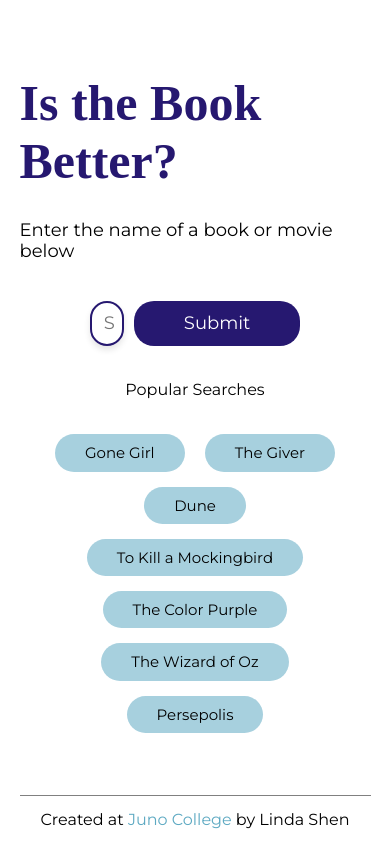
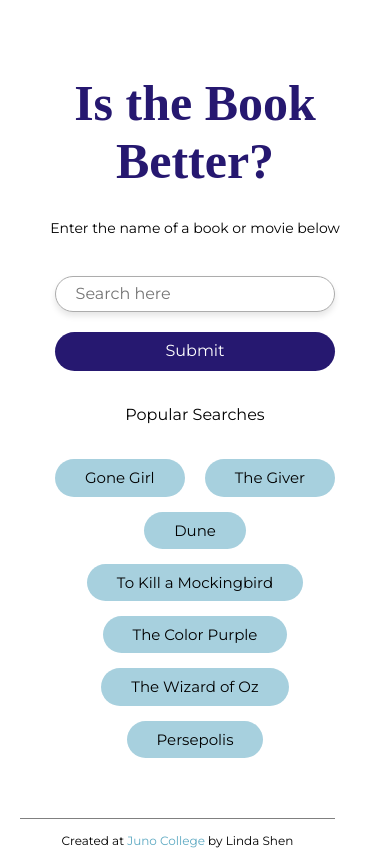
Before and after one commit to lindashendev/is-the-book-better, a React (Create React App) app: page / in a window 390 px wide. Built offline with nearby package versions, Linux system fonts and the light colour scheme; a web font is replaced by a local one.

Commit message:
Styling for popupp and media query

```diff
--- a/src/App.js
+++ b/src/App.js
@@ -34,7 +34,7 @@ function App() {
     <div className="App">
         <header>
         <div className="wrapper">
-          <h1 className="animate__flash">Is the Book Better?</h1>
+          <h1>Is the Book Better?</h1>
           <p>Enter the name of a book or movie below</p>
           <form action="#" onSubmit={handleSubmit}>
               <input value={userInput} type="text" onChange={handleChange} id="search" name="search" placeholder="Search here" required/>
--- a/src/components/MainResults.js
+++ b/src/components/MainResults.js
@@ -14,7 +14,6 @@ function MainResults({userQuery, setMatchFound, matchFound}) {
 
   useEffect(() => {
     setMatchFound(false);
-  // use axios to get results
     if (userQuery) {
         setIsLoading(true);
 
@@ -43,11 +42,13 @@ function MainResults({userQuery, setMatchFound, matchFound}) {
           const movieFound = movieResults.find(movie => {
             return re.test(movie.title);
           })
+
           if (movieFound) {
             const title = movieFound.title;
             const bookFound = bookResults.find(book => {
               return book.volumeInfo.title === title;
             })
+
             if (bookFound) {
               setMovieResult(movieFound);
               setBookResult(bookFound);
@@ -59,13 +60,21 @@ function MainResults({userQuery, setMatchFound, matchFound}) {
         Swal.fire({
           icon: 'error',
           title: 'Error',
-          text: 'We couldn\'t find a match. Please search again.'
+          width: '500',
+          customClass: {
+            popup: 'swal-show'
+          },
+          html: '<p>' + 'We couldn\'t find a match. Please search again.' + '<p>'
         })
       })).catch(() => {
         Swal.fire({
           icon: 'error',
+          width: '500',
+          customClass: {
+            popup: 'swal-show'
+          },
           title: 'Network Request Error',
-          text: 'We couldn\'t connect to our network.'
+          html: '<p>' + 'We couldn\'t connect to our network.' + '<p>'
         })
       });
     }
@@ -112,9 +121,9 @@ function MainResults({userQuery, setMatchFound, matchFound}) {
               </div>
 
               <RatingInfo description={ratingCompare}/>
-              <div className="info-card__save">
+              {/* <div className="info-card__save">
                   <button>Save This Result</button>
-              </div>
+              </div> */}
             </>
           }
         </div>
--- a/src/styles/sass/partials/_header.scss
+++ b/src/styles/sass/partials/_header.scss
@@ -12,9 +12,9 @@ input {
   font-family: 'Montserrat', sans-serif;
   width: 70%;
   box-shadow: rgba(0, 0, 0, 0.1) 0px 4px 6px;
-  border:2px solid $navyBlue;
+  border:1.5px solid $darkGrey;
+  padding-left: 12px;
   margin-right: 10px;
-  border-radius: 20px;
 }
 
 form {
@@ -27,14 +27,12 @@ form {
 input, button {
   font-size: 0.9rem;
   display: inline-block;
-  padding: 8px;
-  padding-left: 12px;
+  border-radius: 20px
 }
 
 button {
   font-family: 'Montserrat', sans-serif;
   border: none;
-  border-radius: 20px;
   padding: 8px 30px;
 }
 
@@ -43,3 +41,28 @@ input ~ button {
   background-color:  $navyBlue;
   padding: 12px 50px;
 }
+
+.btn-input {
+  text-align: center;
+  display: flex;
+  flex-direction: column;
+  align-items: center;
+  p {
+      font-size: 0.8rem;
+      margin: 35px 0;
+  }
+}
+
+.btn-group {
+  display: flex;
+  width: 80%;
+  flex-wrap: wrap;
+  column-gap: 20px;
+  row-gap: 15px;
+  justify-content: center;
+  button {
+      font-size: 0.75rem;
+      padding: 10px 30px;
+      background-color: lighten($primaryBlue, 20%);
+  }
+}
--- a/src/styles/sass/partials/_info-card.scss
+++ b/src/styles/sass/partials/_info-card.scss
@@ -33,8 +33,10 @@ main .info-card__container {
     p {
         font-size: 0.8rem;
     }
-    img {
+    .info-card__image {
+        border-radius: 2px;
         width: 40%;
+        box-shadow: rgba(100, 100, 111, 0.2) 0px 7px 29px 0px;
     }
     .info-card__overlay {
         p {
--- /dev/null
+++ b/src/styles/sass/partials/_media-queries.scss
@@ -0,0 +1,65 @@
+// media queries
+
+@media (max-width: 1024px) {
+    form {
+        input, button {
+            font-size: 0.8rem;
+        }
+        input {
+            padding: 8px 30px;
+            padding-left: 20px;
+        }
+        button {
+            padding: 10px 30px;
+        }
+    }
+    footer {
+        margin-top: 60px;
+        position: relative;
+        p {
+            font-size: 0.6rem;
+        }
+    }
+}
+
+@media (max-width: 768px) {
+    .info-card__results {
+        flex-direction: column;
+        align-items: center;
+        row-gap: 20px;
+        .info-card__image {
+            width: 80%;
+        }
+        .info-card {
+            width: 90%;
+        }
+    }
+}
+
+@media (max-width: 568px) {
+    form {
+        flex-direction: column;
+        row-gap: 20px;
+        width: 80%;
+        input {
+            width: 100%;
+        }
+    }
+
+    header {
+        h1 {
+            text-align: center;
+        }
+    }
+    p {
+        font-size: 0.7rem;
+    }
+}
+
+@media (max-width: 375px) {
+    .btn-group {
+        button {
+            font-size: 0.7rem;
+        }
+    }
+}
--- a/src/styles/sass/partials/_variables.scss
+++ b/src/styles/sass/partials/_variables.scss
@@ -1,4 +1,5 @@
 $primaryBlue: #5da9c2;
 $navyBlue: #261870;
 $primaryGreen: #ace8cd;
-$lightGrey: rgb(223, 223, 223);
+$darkGrey: #acacac;
+$lightGrey: #dfdfdf;
--- a/src/styles/sass/styles.css
+++ b/src/styles/sass/styles.css
@@ -279,9 +279,9 @@ input {
   font-family: "Montserrat", sans-serif;
   width: 70%;
   box-shadow: rgba(0, 0, 0, 0.1) 0px 4px 6px;
-  border: 2px solid #261870;
+  border: 1.5px solid #acacac;
+  padding-left: 12px;
   margin-right: 10px;
-  border-radius: 20px;
 }
 
 form {
@@ -294,14 +294,12 @@ form {
 input, button {
   font-size: 0.9rem;
   display: inline-block;
-  padding: 8px;
-  padding-left: 12px;
+  border-radius: 20px;
 }
 
 button {
   font-family: "Montserrat", sans-serif;
   border: none;
-  border-radius: 20px;
   padding: 8px 30px;
 }
 
@@ -309,6 +307,32 @@ input ~ button {
   color: white;
   background-color: #261870;
   padding: 12px 50px;
+}
+
+.btn-input {
+  text-align: center;
+  display: flex;
+  flex-direction: column;
+  align-items: center;
+}
+.btn-input p {
+  font-size: 0.8rem;
+  margin: 35px 0;
+}
+
+.btn-group {
+  display: flex;
+  width: 80%;
+  flex-wrap: wrap;
+  -moz-column-gap: 20px;
+       column-gap: 20px;
+  row-gap: 15px;
+  justify-content: center;
+}
+.btn-group button {
+  font-size: 0.75rem;
+  padding: 10px 30px;
+  background-color: #a7d0de;
 }
 
 main .info-card__container {
@@ -347,8 +371,10 @@ main .info-card__container {
 .info-card p {
   font-size: 0.8rem;
 }
-.info-card img {
+.info-card .info-card__image {
+  border-radius: 2px;
   width: 40%;
+  box-shadow: rgba(100, 100, 111, 0.2) 0px 7px 29px 0px;
 }
 .info-card .info-card__overlay p {
   display: none;
@@ -379,32 +405,6 @@ main .info-card__container {
           animation: slide;
   -webkit-animation-duration: 0.3s;
           animation-duration: 0.3s;
-}
-
-.btn-input {
-  text-align: center;
-  display: flex;
-  flex-direction: column;
-  align-items: center;
-}
-.btn-input p {
-  font-size: 0.8rem;
-  margin: 35px 0;
-}
-
-.btn-group {
-  display: flex;
-  width: 80%;
-  flex-wrap: wrap;
-  -moz-column-gap: 20px;
-       column-gap: 20px;
-  row-gap: 15px;
-  justify-content: center;
-}
-.btn-group button {
-  font-size: 0.75rem;
-  padding: 10px 30px;
-  background-color: #a7d0de;
 }
 
 .loader {
@@ -518,4 +518,70 @@ footer p {
   font-size: 0.8rem;
   text-align: center;
   width: 100%;
+}
+
+.swal-show p {
+  margin: 0;
+  font-size: 0.8rem;
+  line-height: 1.6;
+}
+.swal-show .swal2-actions {
+  margin: 10px;
+}
+
+@media (max-width: 1024px) {
+  form input, form button {
+    font-size: 0.8rem;
+  }
+  form input {
+    padding: 8px 30px;
+    padding-left: 20px;
+  }
+  form button {
+    padding: 10px 30px;
+  }
+
+  footer {
+    margin-top: 60px;
+    position: relative;
+  }
+  footer p {
+    font-size: 0.6rem;
+  }
+}
+@media (max-width: 768px) {
+  .info-card__results {
+    flex-direction: column;
+    align-items: center;
+    row-gap: 20px;
+  }
+  .info-card__results .info-card__image {
+    width: 80%;
+  }
+  .info-card__results .info-card {
+    width: 90%;
+  }
+}
+@media (max-width: 568px) {
+  form {
+    flex-direction: column;
+    row-gap: 20px;
+    width: 80%;
+  }
+  form input {
+    width: 100%;
+  }
+
+  header h1 {
+    text-align: center;
+  }
+
+  p {
+    font-size: 0.7rem;
+  }
+}
+@media (max-width: 375px) {
+  .btn-group button {
+    font-size: 0.7rem;
+  }
 }/*# sourceMappingURL=styles.css.map */
```
Also changed, not shown: src/styles/sass/partials/_btn-input.scss (deleted, +0 -24 lines), src/styles/sass/styles.scss (+13 -1 lines), 1 other file (tests, documents, lock files or other folders).
